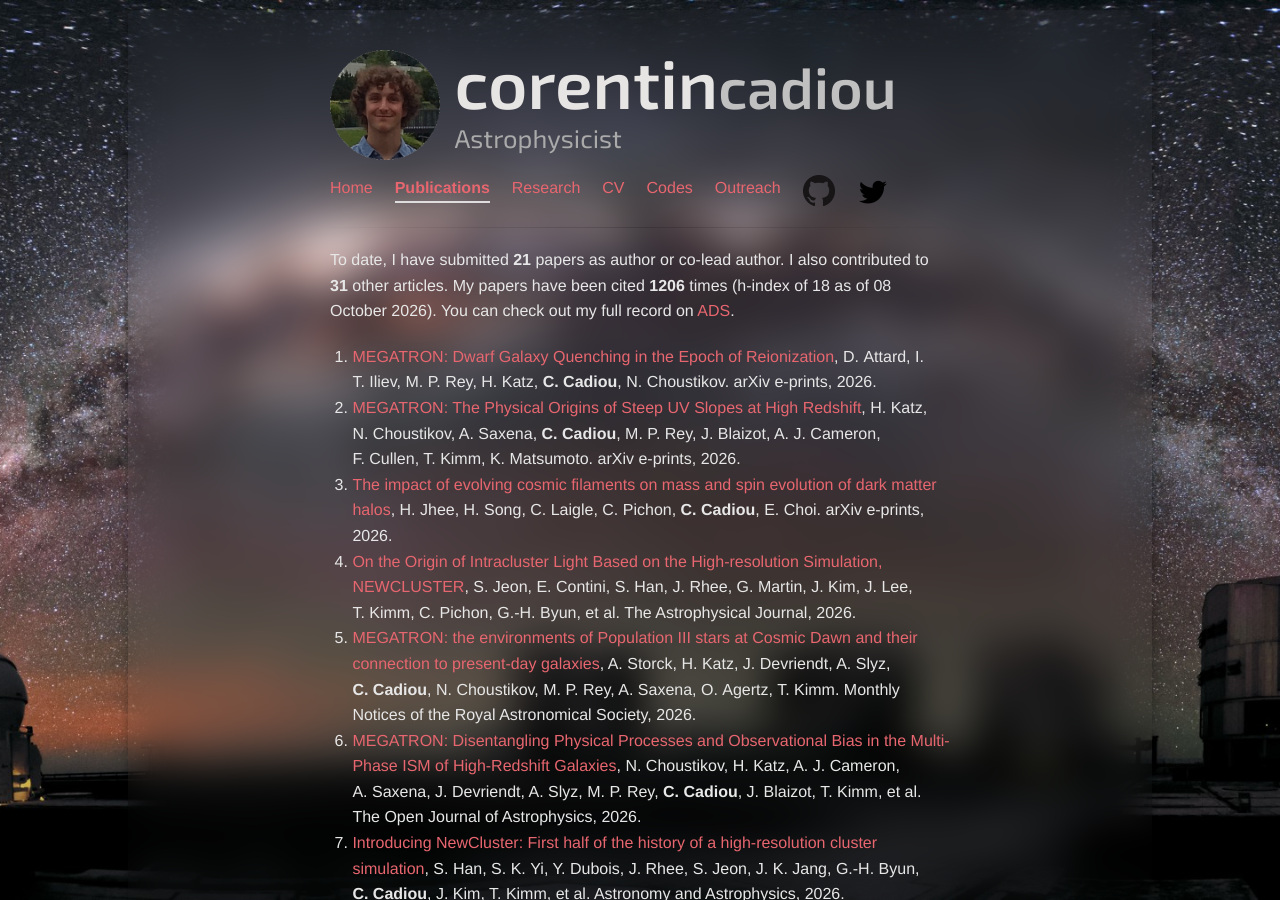
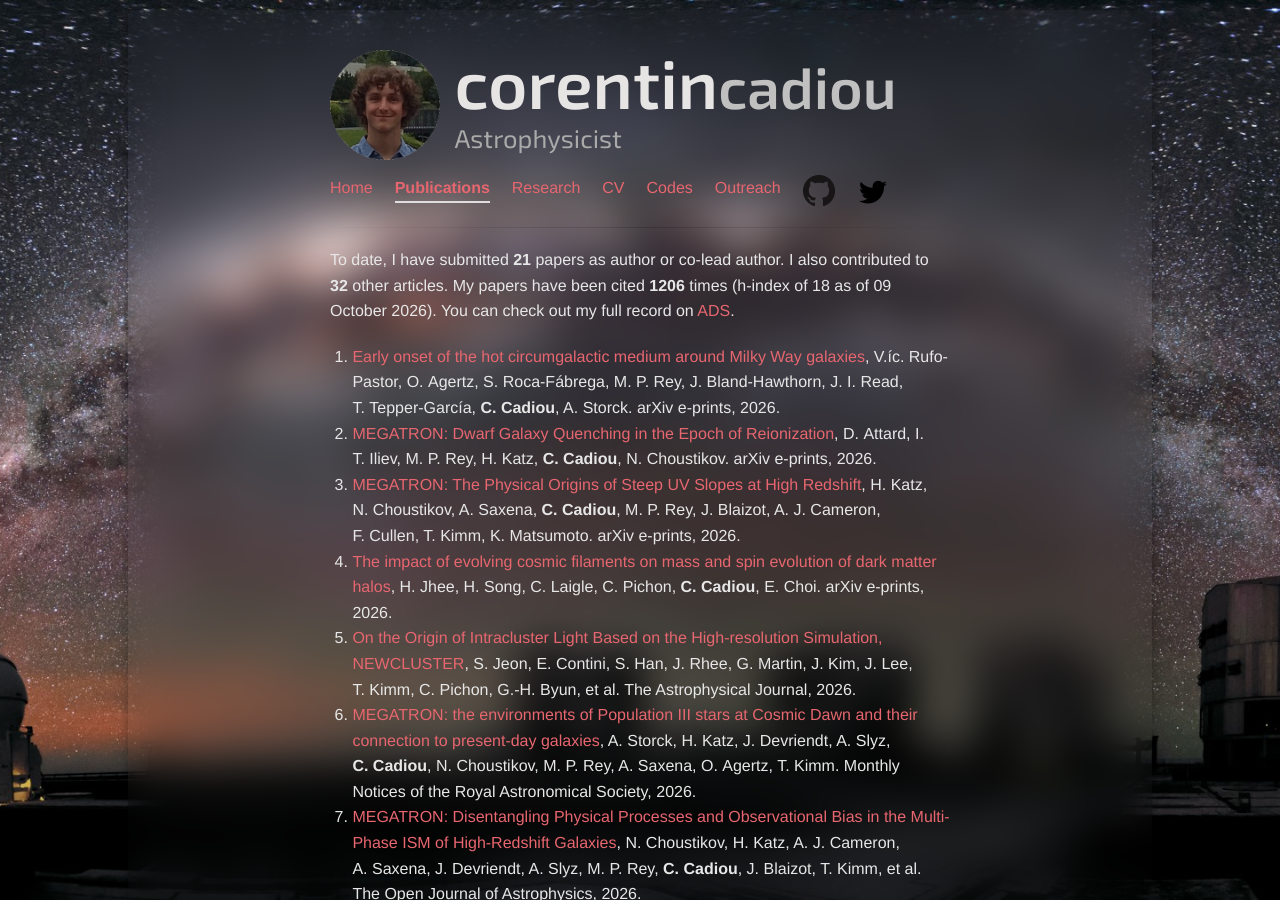
Before and after one commit to cphyc/cphyc.github.io, a Jekyll site: the page built from publications/index.html, in a window 1280 px wide and 900 px high. Built offline with Jekyll 4.4.1, drawn with Linux system fonts in a browser that asks for light colours; nearby versions of some CDN libraries.

Commit message:
Update publications and CV [skip ci]
Automated update via GitHub Actions

```diff
--- a/publications/index.html
+++ b/publications/index.html
@@ -7,11 +7,44 @@ description: My Publications
 
 <p>
   To date, I have submitted <b>21</b> papers as author or co-lead author.
-  I also contributed to <b>31</b> other articles.
-  My papers have been cited <b>1206</b> times (h-index of 18 as of 08 October 2026).
+  I also contributed to <b>32</b> other articles.
+  My papers have been cited <b>1206</b> times (h-index of 18 as of 09 October 2026).
   You can check out my full record on <a href="https://ui.adsabs.harvard.edu/search/q=((author%3A%22Cadiou%2C%20C%22))%20-bibstem%3A%22zndo%22%20collection%3Aastronomy&sort=date%20desc%2C%20bibcode%20desc&p_=0" target="_blank">ADS</a>.
 </p>
 <ol>
+
+  <li>
+    <a href="https://arxiv.org/abs/2610.08931">Early onset of the hot circumgalactic medium around Milky Way galaxies</a>,
+
+
+      V.íc.&nbsp;Rufo-Pastor,
+
+
+      O.&nbsp;Agertz,
+
+
+      S.&nbsp;Roca-Fábrega,
+
+
+      M. P.&nbsp;Rey,
+
+
+      J.&nbsp;Bland-Hawthorn,
+
+
+      J. I.&nbsp;Read,
+
+
+      T.&nbsp;Tepper-García,
+
+    <b>
+      C.&nbsp;Cadiou</b>,
+
+
+      A.&nbsp;Storck.
+
+    arXiv e-prints, 2026.
+  </li>
 
   <li>
     <a href="https://arxiv.org/abs/2609.37188">MEGATRON: Dwarf Galaxy Quenching in the Epoch of Reionization</a>,
```
Also changed, not shown: 2 other files.
